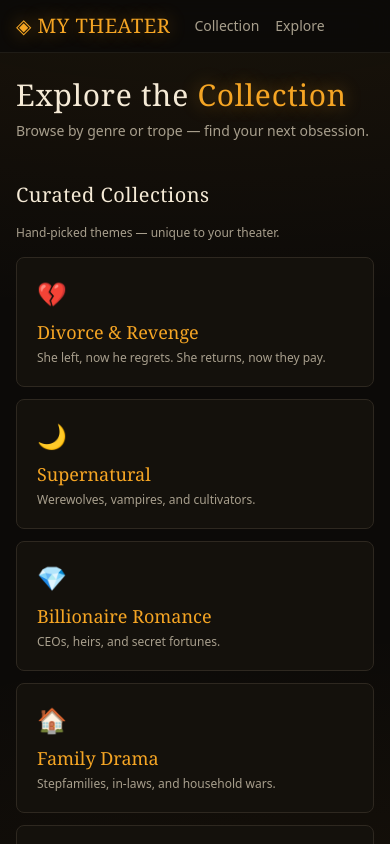
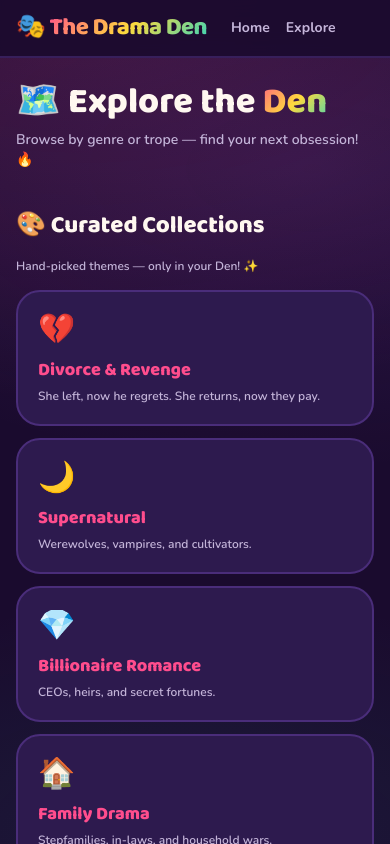
Before and after one commit to musicraagverse-wq/private-viewing-library, a Next.js app: page /explore in a window 390 px wide. Shown: the top 844 px of the page. Built offline with nearby package versions, Linux system fonts and the light colour scheme; no server answers; the database is empty.

Commit message:
The Drama Den: bold vibrant redesign

```diff
--- a/app/explore/page.tsx
+++ b/app/explore/page.tsx
@@ -9,42 +9,42 @@ export default async function ExplorePage() {
   return (
     <div className="space-y-10">
       <section>
-        <h1 className="font-display text-3xl tracking-wide sm:text-4xl">
-          Explore the <span className="marquee-text">Collection</span>
+        <h1 className="font-display text-4xl font-extrabold sm:text-5xl">
+          🗺️ Explore the <span className="pop-text">Den</span>
         </h1>
-        <p className="mt-2 text-sm text-muted">
-          Browse by genre or trope — find your next obsession.
+        <p className="mt-2 text-sm font-semibold text-muted">
+          Browse by genre or trope — find your next obsession! 🔥
         </p>
       </section>
 
       <section>
-        <h2 className="mb-4 font-display text-xl tracking-wide">Curated Collections</h2>
-        <p className="mb-4 text-xs text-muted">
-          Hand-picked themes — unique to your theater.
+        <h2 className="mb-4 font-display text-2xl font-extrabold">🎨 Curated Collections</h2>
+        <p className="mb-4 text-xs font-semibold text-muted">
+          Hand-picked themes — only in your Den! ✨
         </p>
         <div className="grid grid-cols-1 gap-3 sm:grid-cols-2 lg:grid-cols-3">
           {COLLECTIONS.map((c) => (
             <Link
               key={c.slug}
               href={`/collection/${c.slug}`}
-              className="ticket ticket-hover p-5"
+              className="den-card den-card-hover p-5"
             >
-              <div className="text-2xl">{c.icon}</div>
-              <h3 className="mt-2 font-display text-lg text-marquee">{c.title}</h3>
-              <p className="mt-1 text-xs text-muted">{c.description}</p>
+              <div className="text-3xl">{c.icon}</div>
+              <h3 className="mt-2 font-display text-lg font-extrabold text-pop">{c.title}</h3>
+              <p className="mt-1 text-xs font-semibold text-muted">{c.description}</p>
             </Link>
           ))}
         </div>
       </section>
 
       <section>
-        <h2 className="mb-4 font-display text-xl tracking-wide">Genres</h2>
+        <h2 className="mb-4 font-display text-2xl font-extrabold">🎭 Genres</h2>
         <div className="flex flex-wrap gap-2">
           {genres.map((g) => (
             <Link
               key={g.genre}
               href={`/genre/${encodeURIComponent(g.genre)}`}
-              className="ticket ticket-hover rounded-full px-4 py-2 text-sm font-bold text-cream hover:text-marquee"
+              className="den-card den-card-hover rounded-full px-4 py-2 text-sm font-extrabold text-cream hover:text-pop"
             >
               {g.genre} <span className="text-muted">({g.c.toLocaleString()})</span>
             </Link>
@@ -53,16 +53,16 @@ export default async function ExplorePage() {
       </section>
 
       <section>
-        <h2 className="mb-4 font-display text-xl tracking-wide">Tropes</h2>
-        <p className="mb-4 text-xs text-muted">
-          Detected from titles and synopses — the classic short drama formulas.
+        <h2 className="mb-4 font-display text-2xl font-extrabold">🔥 Tropes</h2>
+        <p className="mb-4 text-xs font-semibold text-muted">
+          The classic drama formulas — spotted in titles & synopses! 📚
         </p>
         <div className="flex flex-wrap gap-2">
           {tropes.map((t) => (
             <Link
               key={t.trope}
               href={`/trope/${encodeURIComponent(t.trope)}`}
-              className="ticket ticket-hover rounded-full px-4 py-2 text-sm font-bold text-cream hover:text-marquee"
+              className="den-card den-card-hover rounded-full px-4 py-2 text-sm font-extrabold text-cream hover:text-pop"
             >
               {t.trope} <span className="text-muted">({t.c.toLocaleString()})</span>
             </Link>
--- a/app/globals.css
+++ b/app/globals.css
@@ -1,3 +1,5 @@
+@import url('https://fonts.googleapis.com/css2?family=Baloo+2:wght@600;700;800&family=Nunito:wght@400;600;700;800&display=swap');
+
 @tailwind base;
 @tailwind components;
 @tailwind utilities;
@@ -11,52 +13,55 @@ html {
 }
 
 body {
-  @apply bg-screen text-cream font-sans antialiased;
+  @apply bg-den text-cream font-sans antialiased;
   background-image:
-    radial-gradient(1000px 400px at 50% -10%, rgba(245, 165, 36, 0.07), transparent),
-    radial-gradient(700px 300px at 90% 110%, rgba(245, 165, 36, 0.04), transparent);
+    radial-gradient(800px 400px at 20% 0%, rgba(255, 77, 141, 0.15), transparent),
+    radial-gradient(600px 300px at 80% 20%, rgba(168, 85, 247, 0.12), transparent),
+    radial-gradient(500px 250px at 50% 100%, rgba(45, 212, 191, 0.08), transparent);
   background-attachment: fixed;
 }
 
 ::selection {
-  background: rgba(245, 165, 36, 0.35);
+  background: rgba(255, 77, 141, 0.4);
 }
 
 /* Slim scrollbars */
 * {
   scrollbar-width: thin;
-  scrollbar-color: #3a3226 transparent;
+  scrollbar-color: #4a2d7a transparent;
 }
 *::-webkit-scrollbar {
   width: 8px;
   height: 8px;
 }
 *::-webkit-scrollbar-thumb {
-  background: #3a3226;
+  background: #4a2d7a;
   border-radius: 8px;
 }
 *::-webkit-scrollbar-track {
   background: transparent;
 }
 
-/* Theater card: warm panel, subtle rope border */
-.ticket {
-  @apply bg-lounge border border-rope rounded-lg;
+/* Den card: vibrant with playful border */
+.den-card {
+  @apply bg-card border-2 border-edge rounded-den overflow-hidden;
 }
 
-.ticket-hover {
+.den-card-hover {
   transition: transform 0.2s ease, box-shadow 0.2s ease, border-color 0.2s ease;
 }
-.ticket-hover:hover {
-  transform: translateY(-3px);
-  box-shadow: 0 12px 32px rgba(245, 165, 36, 0.14);
-  border-color: rgba(245, 165, 36, 0.5);
+.den-card-hover:hover {
+  transform: translateY(-4px) rotate(-0.5deg);
+  box-shadow: 0 16px 40px rgba(255, 77, 141, 0.25);
+  border-color: #ff4d8d;
 }
 
-/* Marquee glow text */
-.marquee-text {
-  color: #f5a524;
-  text-shadow: 0 0 18px rgba(245, 165, 36, 0.45);
+/* Fun gradient text */
+.pop-text {
+  background: linear-gradient(135deg, #ff4d8d, #ffd93d, #2dd4bf);
+  -webkit-background-clip: text;
+  background-clip: text;
+  color: transparent;
 }
 
 .no-scrollbar::-webkit-scrollbar {
--- a/app/layout.tsx
+++ b/app/layout.tsx
@@ -4,10 +4,10 @@ import "./globals.css";
 
 export const metadata: Metadata = {
   title: {
-    default: "My Theater",
-    template: "%s · My Theater",
+    default: "The Drama Den",
+    template: "%s · The Drama Den",
   },
-  description: "Private drama collection.",
+  description: "Your personal drama collection.",
   robots: { index: false, follow: false },
 };
 
@@ -15,21 +15,21 @@ export default function RootLayout({ children }: { children: React.ReactNode })
   return (
     <html lang="en">
       <body>
-        <header className="sticky top-0 z-40 border-b border-rope/60 bg-screen/90 backdrop-blur-md">
+        <header className="sticky top-0 z-40 border-b-2 border-edge/60 bg-den/90 backdrop-blur-md">
           <div className="mx-auto flex max-w-7xl items-center gap-6 px-4 py-3 sm:px-6">
-            <Link href="/" className="font-display text-xl tracking-wide">
-              <span className="marquee-text">◈ MY THEATER</span>
+            <Link href="/" className="font-display text-2xl font-extrabold tracking-tight">
+              🎭 <span className="pop-text">The Drama Den</span>
             </Link>
-            <nav className="flex items-center gap-4 text-sm text-muted">
-              <Link href="/" className="hover:text-marquee">Collection</Link>
-              <Link href="/explore" className="hover:text-marquee">Explore</Link>
+            <nav className="flex items-center gap-4 text-sm font-bold text-muted">
+              <Link href="/" className="hover:text-pop">Home</Link>
+              <Link href="/explore" className="hover:text-pop">Explore</Link>
             </nav>
           </div>
         </header>
         <main className="mx-auto max-w-7xl px-4 pb-16 pt-6 sm:px-6">{children}</main>
-        <footer className="border-t border-rope/60 bg-lounge/40">
+        <footer className="border-t-2 border-edge/60 bg-denlight/40">
           <div className="mx-auto max-w-7xl px-4 py-6 text-xs text-muted sm:px-6">
-            Private collection · for personal use only
+            🎭 The Drama Den · your personal collection
           </div>
         </footer>
       </body>
--- a/app/login/page.tsx
+++ b/app/login/page.tsx
@@ -23,7 +23,7 @@ export default function LoginPage() {
       router.push("/");
       router.refresh();
     } else {
-      setError("Wrong password. Try again.");
+      setError("Wrong password. Try again! 🎭");
     }
   }
 
@@ -31,27 +31,27 @@ export default function LoginPage() {
     <div className="flex min-h-[60vh] items-center justify-center">
       <form
         onSubmit={submit}
-        className="ticket w-full max-w-sm p-8"
+        className="den-card w-full max-w-sm p-8"
       >
-        <h1 className="mb-1 font-display text-xl tracking-wide">
-          <span className="marquee-text">◈ MY THEATER</span>
+        <h1 className="mb-1 font-display text-2xl font-extrabold">
+          🎭 <span className="pop-text">The Drama Den</span>
         </h1>
-        <p className="mb-6 text-sm text-muted">Enter the theater password.</p>
+        <p className="mb-6 text-sm font-semibold text-muted">Enter the secret password! 🤫</p>
         <input
           type="password"
           value={password}
           onChange={(e) => setPassword(e.target.value)}
           placeholder="Password"
           autoFocus
-          className="mb-3 w-full rounded-lg border border-rope bg-screen px-4 py-3 text-sm text-cream outline-none placeholder:text-muted/50 focus:border-marquee/60"
+          className="mb-3 w-full rounded-den border-2 border-edge bg-den px-4 py-3 text-sm font-semibold text-cream outline-none placeholder:text-muted/50 focus:border-pop"
         />
-        {error && <p className="mb-3 text-sm text-red-400">{error}</p>}
+        {error && <p className="mb-3 text-sm font-bold text-pop">{error}</p>}
         <button
           type="submit"
           disabled={loading || !password}
-          className="w-full rounded-lg bg-marquee px-4 py-3 text-sm font-bold text-screen disabled:opacity-40 hover:bg-spotlight"
+          className="w-full rounded-den bg-pop px-4 py-3 text-sm font-extrabold text-white disabled:opacity-40 hover:bg-popdark"
         >
-          {loading ? "Checking…" : "Enter theater"}
+          {loading ? "Opening… 🎬" : "Enter the Den! 🚀"}
         </button>
       </form>
     </div>
--- a/app/page.tsx
+++ b/app/page.tsx
@@ -62,12 +62,12 @@ export default async function Home({
     <div className="space-y-8">
       {/* Hero / search */}
       <section>
-        <h1 className="font-display text-3xl tracking-wide sm:text-4xl">
-          Now <span className="marquee-text">Showing</span>
+        <h1 className="font-display text-4xl font-extrabold tracking-tight sm:text-5xl">
+          🎭 <span className="pop-text">The Drama Den</span>
         </h1>
-        <p className="mt-2 text-sm text-muted">
-          {stats.total.toLocaleString()} titles · {stats.withVideos.toLocaleString()} playable
-          {stats.withAlt > 0 && ` · ${stats.withAlt.toLocaleString()} alt source`}
+        <p className="mt-2 text-sm font-semibold text-muted">
+          {stats.total.toLocaleString()} dramas · {stats.withVideos.toLocaleString()} ready to watch
+          {stats.withAlt > 0 && ` · ${stats.withAlt.toLocaleString()} with backup`}
         </p>
         <form action="/" method="get" className="mt-4 flex gap-2">
           {source && <input type="hidden" name="source" value={source} />}
@@ -77,20 +77,20 @@ export default async function Home({
             type="search"
             name="q"
             defaultValue={q}
-            placeholder="Search titles…"
-            className="w-full rounded-lg border border-rope bg-lounge px-4 py-2.5 text-sm text-cream placeholder:text-muted/60 focus:border-marquee/60 focus:outline-none"
+            placeholder="🔍 Find your next obsession…"
+            className="w-full rounded-den border-2 border-edge bg-denlight px-5 py-3 text-sm font-semibold text-cream placeholder:text-muted/60 focus:border-pop focus:outline-none"
           />
-          <button type="submit" className="rounded-lg bg-marquee px-5 py-2.5 text-sm font-bold text-screen hover:bg-spotlight">
-            Search
+          <button type="submit" className="rounded-den bg-pop px-6 py-3 text-sm font-extrabold text-white hover:bg-popdark">
+            Go!
           </button>
         </form>
 
         {/* Filters */}
         <div className="mt-4 flex flex-wrap items-center gap-2">
-          <span className="text-xs font-bold uppercase tracking-wide text-muted">Source:</span>
+          <span className="text-xs font-extrabold uppercase tracking-wide text-muted">Source:</span>
           <Link
             href={href(base, { source: undefined, page: undefined })}
-            className={`rounded-full border px-3 py-1 text-xs font-bold ${!source ? "border-marquee/60 bg-marquee/15 text-marquee" : "border-rope text-muted hover:text-marquee"}`}
+            className={`rounded-full border-2 px-4 py-1.5 text-xs font-extrabold ${!source ? "border-pop bg-pop/20 text-pop" : "border-edge text-muted hover:text-pop"}`}
           >
             All
           </Link>
@@ -98,60 +98,44 @@ export default async function Home({
             <Link
               key={s.source}
               href={href(base, { source: s.source, page: undefined })}
-              className={`rounded-full border px-3 py-1 text-xs font-bold ${source === s.source ? "border-marquee/60 bg-marquee/15 text-marquee" : "border-rope text-muted hover:text-marquee"}`}
+              className={`rounded-full border-2 px-4 py-1.5 text-xs font-extrabold ${source === s.source ? "border-pop bg-pop/20 text-pop" : "border-edge text-muted hover:text-pop"}`}
             >
               {s.source} ({s.c.toLocaleString()})
             </Link>
           ))}
-          <span className="ml-2 text-xs font-bold uppercase tracking-wide text-muted">Platform:</span>
-          <Link
-            href={href(base, { platform: undefined, page: undefined })}
-            className={`rounded-full border px-3 py-1 text-xs font-bold ${!platform ? "border-marquee/60 bg-marquee/15 text-marquee" : "border-rope text-muted hover:text-marquee"}`}
-          >
-            All
-          </Link>
-          {platforms.slice(0, 8).map((p) => (
-            <Link
-              key={p.platform}
-              href={href(base, { platform: p.platform, page: undefined })}
-              className={`rounded-full border px-3 py-1 text-xs font-bold ${platform === p.platform ? "border-marquee/60 bg-marquee/15 text-marquee" : "border-rope text-muted hover:text-marquee"}`}
-            >
-              {p.platform} ({p.c.toLocaleString()})
-            </Link>
-          ))}
           <Link
             href={href(base, { videos: onlyWithVideos ? undefined : "1", page: undefined })}
-            className={`rounded-full border px-3 py-1 text-xs font-bold ${onlyWithVideos ? "border-marquee/60 bg-marquee/15 text-marquee" : "border-rope text-muted hover:text-marquee"}`}
+            className={`rounded-full border-2 px-4 py-1.5 text-xs font-extrabold ${onlyWithVideos ? "border-teal bg-teal/20 text-teal" : "border-edge text-muted hover:text-teal"}`}
           >
-            ▶ Playable only
+            ▶ Watchable only
           </Link>
         </div>
       </section>
 
       {dbError && (
-        <div className="rounded-lg border border-rope bg-lounge p-6 text-center text-sm text-marquee">
-          Library is busy (import in progress). Please refresh in a moment.
+        <div className="den-card p-6 text-center text-sm font-bold text-sunny">
+          Busy right now — give it a moment and refresh! 🔄
         </div>
       )}
 
       {/* Continue watching */}
       {continueWatching.length > 0 && (
         <section>
-          <h2 className="mb-3 font-display text-xl tracking-wide">Continue Watching</h2>
+          <h2 className="mb-3 font-display text-2xl font-extrabold">📺 Continue Watching</h2>
           <div className="grid grid-cols-2 gap-4 sm:grid-cols-4 lg:grid-cols-8">
             {continueWatching.map((d) => (
               <Link
                 key={d.id}
                 href={`/watch/${encodeURIComponent(d.id)}/${d.episode}`}
-                className="ticket ticket-hover group overflow-hidden"
+                className="den-card den-card-hover group"
               >
                 <div className="relative aspect-[3/4]">
                   <Poster title={d.title} posterUrl={d.poster_url} className="h-full w-full" />
-                  <div className="absolute inset-x-0 bottom-0 bg-black/70 px-2 py-1 text-center text-[11px] font-bold text-marquee">
+                  <div className="absolute inset-x-0 bottom-0 bg-black/70 px-2 py-1 text-center text-[11px] font-extrabold text-sunny">
                     EP {d.episode}
                   </div>
                 </div>
-                <div className="line-clamp-1 p-2 text-xs font-bold text-cream group-hover:text-marquee">
+                <div className="line-clamp-1 p-2 text-xs font-extrabold text-cream group-hover:text-pop">
                   {d.title}
                 </div>
               </Link>
@@ -162,12 +146,12 @@ export default async function Home({
 
       {/* Grid */}
       <section>
-        <h2 className="mb-3 font-display text-xl tracking-wide">
-          {q ? `Results for “${q}”` : "The Collection"} <span className="text-sm font-normal text-muted">({total.toLocaleString()})</span>
+        <h2 className="mb-3 font-display text-2xl font-extrabold">
+          {q ? `🔍 “${q}”` : "✨ All Dramas"} <span className="text-sm font-bold text-muted">({total.toLocaleString()})</span>
         </h2>
         {dramas.length === 0 && !dbError ? (
-          <div className="rounded-lg border border-rope bg-lounge p-10 text-center text-sm text-muted">
-            No titles found. Try a different search or clear the filters.
+          <div className="den-card p-10 text-center text-sm font-bold text-muted">
+            Nothing found! Try a different search 🎭
           </div>
         ) : (
           <div className="grid grid-cols-2 gap-4 sm:grid-cols-3 md:grid-cols-4 lg:grid-cols-6">
@@ -188,8 +172,8 @@ export default async function Home({
       {!q && !source && !platform && marathons.length > 0 && (
         <section>
           <div className="mb-3 flex items-baseline justify-between">
-            <h2 className="font-display text-xl tracking-wide">🎬 Marathon Picks</h2>
-            <span className="text-xs text-muted">Longest series for binge-watching</span>
+            <h2 className="font-display text-2xl font-extrabold">🎬 Marathon Picks</h2>
+            <span className="text-xs font-bold text-muted">Longest series for binge sessions</span>
           </div>
           <div className="grid grid-cols-2 gap-4 sm:grid-cols-3 md:grid-cols-4 lg:grid-cols-6">
             {marathons.map((d) => (
@@ -203,8 +187,8 @@ export default async function Home({
       {!q && !source && !platform && freshArrivals.length > 0 && (
         <section>
           <div className="mb-3 flex items-baseline justify-between">
-            <h2 className="font-display text-xl tracking-wide">✨ Fresh Arrivals</h2>
-            <span className="text-xs text-muted">Recently added to the library</span>
+            <h2 className="font-display text-2xl font-extrabold">✨ Fresh Arrivals</h2>
+            <span className="text-xs font-bold text-muted">Just added to the Den</span>
           </div>
           <div className="grid grid-cols-2 gap-4 sm:grid-cols-3 md:grid-cols-4 lg:grid-cols-6">
             {freshArrivals.map((d) => (
```
Also changed, not shown: components/DramaCard.tsx (+18 -22 lines), tailwind.config.js (+17 -12 lines).
